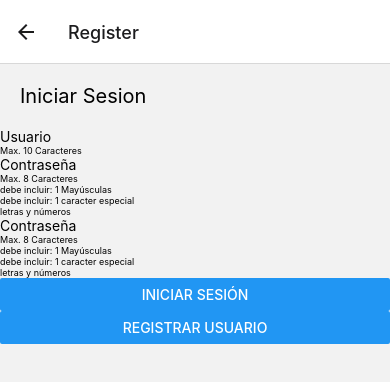
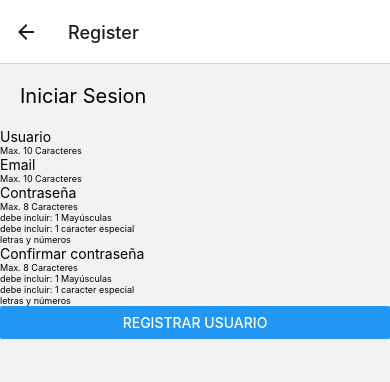
Before and after one commit to redlatrix/Construccion-V, a React Native app: screen /Register in a window 390 px wide. Shown: the top 382 px of the page. Built offline with nearby package versions, Linux system fonts and the light colour scheme.

Commit message:
validacion de campos en registro de usuario

```diff
--- a/UI/Login.js
+++ b/UI/Login.js
@@ -9,7 +9,7 @@ const Login = ({navigation}) => {
   const [password, setPassword] = useState('');
   const [errorPasword, setErrorPassword] = useState('');
 
-  const validarUser = (text) => {
+  const validateUser = (text) => {
     setUser(text);
     if (text.length>10) {
       setErrorUser('El User no es válido');
@@ -17,7 +17,7 @@ const Login = ({navigation}) => {
       setErrorUser('');
     }
   };
-  const validarPassword = (text) => {
+  const validatePassword = (text) => {
     const validatorRegex = /[!@#$%^&*()_+\-=\[\]{};':"\\|,.<>\/?`~]/g;
     setPassword(text);
     if (text.length>8 || !text.match(validatorRegex) || !text.match(/[0-9]|[A-Z]/g) ) {
@@ -36,7 +36,7 @@ const Login = ({navigation}) => {
         <TextInput
           placeholder="Usuario"
           value={user}
-          onChangeText={validarUser}
+          onChangeText={validateUser}
         />
         <Text style={styles.subInfo}>Max. 10 Caracteres </Text>
         {errorUser ? <Text style={{ color: 'red' }}>{errorUser}</Text> : null}
@@ -44,7 +44,7 @@ const Login = ({navigation}) => {
           placeholder="Contraseña"
           value={password}
           secureTextEntry={true}
-          onChangeText={validarPassword}
+          onChangeText={validatePassword}
         />
         <Text style={styles.subInfo}>Max. 8 Caracteres </Text>
         <Text style={styles.subInfo}>debe incluir: 1 Mayúsculas </Text>
--- a/UI/Register.js
+++ b/UI/Register.js
@@ -6,10 +6,12 @@ const Register = ({navigation}) => {
 
   const [user, setUser] = useState('');
   const [errorUser, setErrorUser] = useState('');
+  const [email, setEmail] = useState('');
+  const [errorEmail, setErrorEmail] = useState('');
   const [password, setPassword] = useState('');
   const [errorPasword, setErrorPassword] = useState('');
 
-  const validarUser = (text) => {
+  const validateUser = (text) => {
     setUser(text);
     if (text.length>10) {
       setErrorUser('El User no es válido');
@@ -17,7 +19,17 @@ const Register = ({navigation}) => {
       setErrorUser('');
     }
   };
-  const validarPassword = (text) => {
+
+  const validateEmail = (text) => {
+    setEmail(text);
+    if (!text.includes('@')||!text.includes('.')) {
+      setErrorEmail('El Email no es válido');
+    } else {
+      setErrorEmail('');
+    }
+  };
+
+  const validatePassword = (text) => {
     const validatorRegex = /[!@#$%^&*()_+\-=\[\]{};':"\\|,.<>\/?`~]/g;
     setPassword(text);
     if (text.length>8 || !text.match(validatorRegex) || !text.match(/[0-9]|[A-Z]/g) ) {
@@ -36,15 +48,24 @@ const Register = ({navigation}) => {
         <TextInput
           placeholder="Usuario"
           value={user}
-          onChangeText={validarUser}
+          onChangeText={validateUser}
         />
         <Text style={styles.subInfo}>Max. 10 Caracteres </Text>
         {errorUser ? <Text style={{ color: 'red' }}>{errorUser}</Text> : null}
+
+        <TextInput
+          placeholder="Email"
+          value={email}
+          onChangeText={validateEmail}
+        />
+        <Text style={styles.subInfo}>Max. 10 Caracteres </Text>
+        {errorEmail ? <Text style={{ color: 'red' }}>{errorEmail}</Text> : null}
+
         <TextInput
           placeholder="Contraseña"
           value={password}
           secureTextEntry={true}
-          onChangeText={validarPassword}
+          onChangeText={validatePassword}
         />
         <Text style={styles.subInfo}>Max. 8 Caracteres </Text>
         <Text style={styles.subInfo}>debe incluir: 1 Mayúsculas </Text>
@@ -52,11 +73,12 @@ const Register = ({navigation}) => {
         <Text style={styles.subInfo}>letras y números </Text>
 
         {errorPasword ? <Text style={{ color: 'red' }}>{errorPasword}</Text> : null}
+
         <TextInput
-          placeholder="Contraseña"
+          placeholder="Confirmar contraseña"
           value={password}
           secureTextEntry={true}
-          onChangeText={validarPassword}
+          onChangeText={validatePassword}
         />
         <Text style={styles.subInfo}>Max. 8 Caracteres </Text>
         <Text style={styles.subInfo}>debe incluir: 1 Mayúsculas </Text>
@@ -64,13 +86,10 @@ const Register = ({navigation}) => {
         <Text style={styles.subInfo}>letras y números </Text>
 
         {errorPasword ? <Text style={{ color: 'red' }}>{errorPasword}</Text> : null}
-        <Button
-            title="Iniciar sesión"
-            onPress={() => navigation.navigate('ScreenList')}
-        />
+
         <Button
             title="Registrar Usuario"
-            onPress={() => navigation.navigate('Register')}
+            onPress={() => navigation.navigate('Login')}
         />
       </View>
 
--- a/package.json
+++ b/package.json
@@ -10,6 +10,7 @@
     "test": "jest"
   },
   "dependencies": {
+    "@react-native-community/datetimepicker": "^8.2.0",
     "@react-navigation/native": "^6.1.18",
     "@react-navigation/native-stack": "^6.11.0",
     "react": "18.3.1",
```
Also changed, not shown: 2 other files (tests, documents, lock files or other folders).
